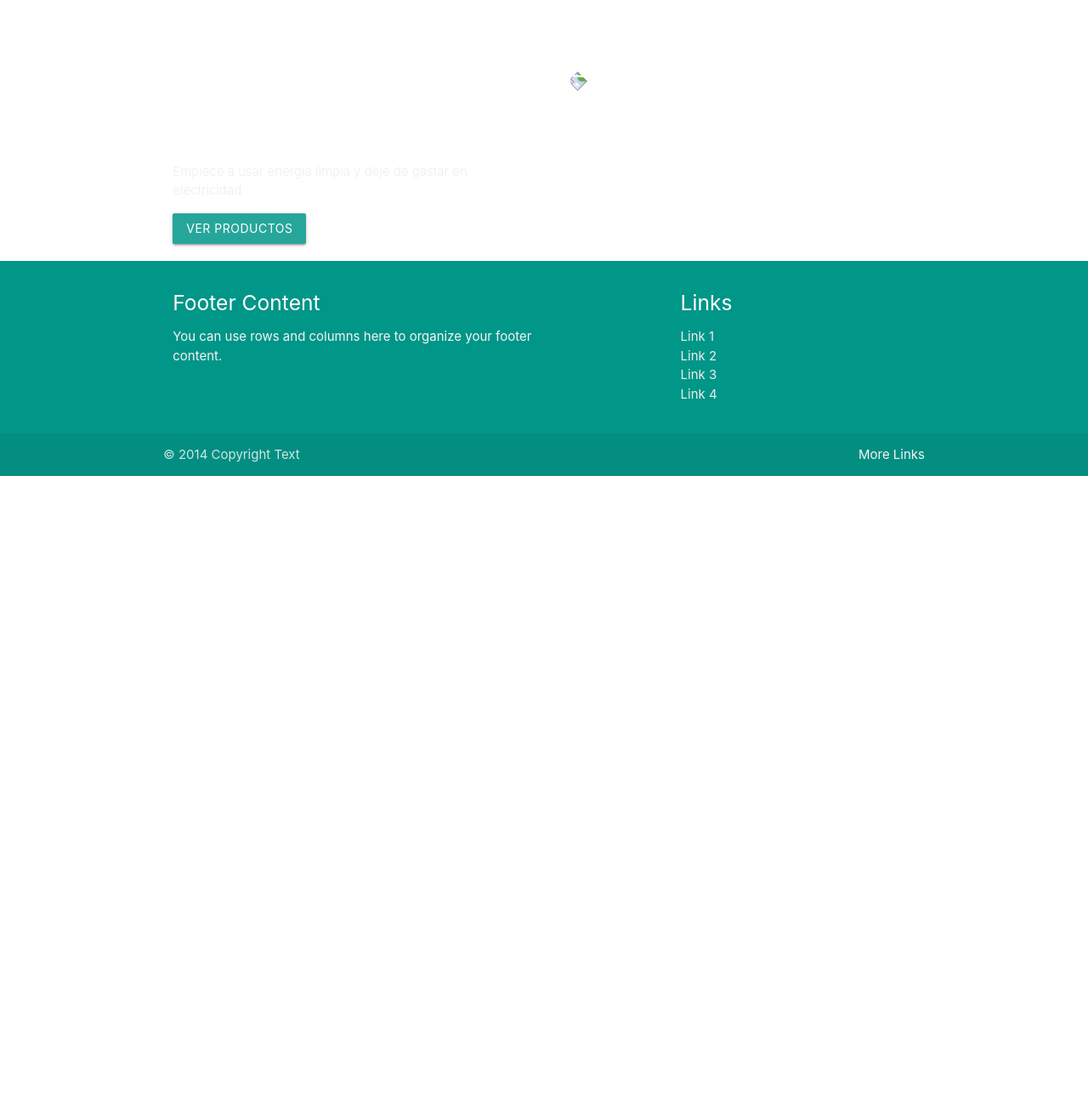
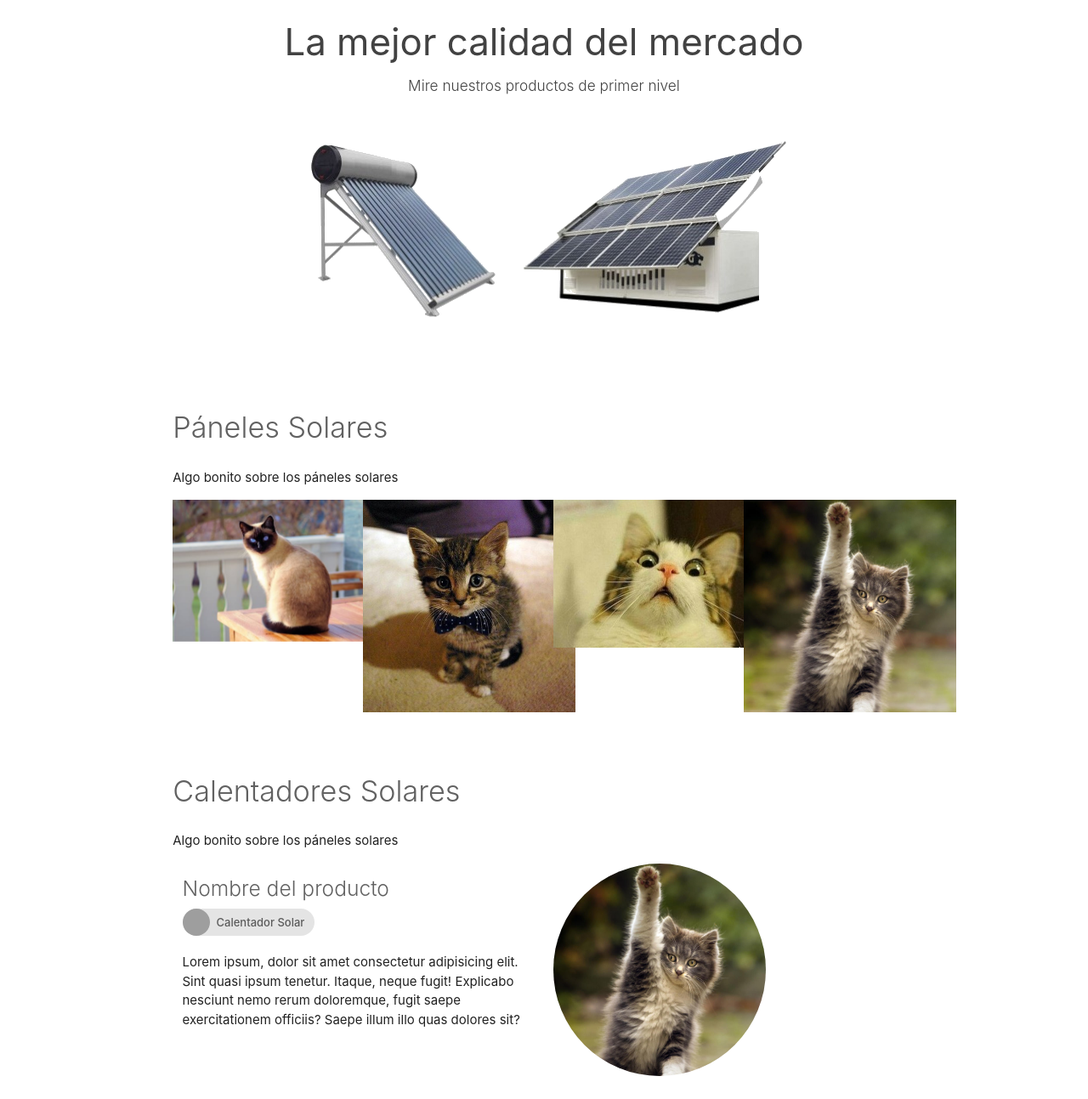
Before and after one commit to ferceballos/EcoSol, a plain HTML site: page products.html in a window 1280 px wide. Shown: the part 67-1360 px from the top of the page at 85% size. Before the commit the page ends 800 px from the top, so only its background shows below. Drawn offline with Linux system fonts and the light colour scheme; grey boxes are pictures that could not be loaded.

Commit message:
Added products section

```diff
--- a/js/initializations.js
+++ b/js/initializations.js
@@ -9,3 +9,21 @@ $('#collapsibleTwo').collapsible();
 
 var elem = document.querySelector('.collapsibleTwo');
 var instance = M.Collapsible.init(elem, {});
+
+var elem = document.querySelector('.panel1');
+var instance = M.Materialbox.init(elem, {});
+
+var elem = document.querySelector('.panel2');
+var instance = M.Materialbox.init(elem, {});
+
+var elem = document.querySelector('.panel3');
+var instance = M.Materialbox.init(elem, {});
+
+var elem = document.querySelector('.panel4');
+var instance = M.Materialbox.init(elem, {});
+
+var elem = document.querySelector('.panel5');
+var instance = M.Materialbox.init(elem, {});
+
+var elem = document.querySelector('.dropdown-trigger');
+var instance = M.Dropdown.init(elem, {});
--- a/alternative.html
+++ b/products.html
@@ -7,14 +7,14 @@
     <!--Import materialize.css-->
     <link type="text/css" rel="stylesheet" href="css/materialize.min.css" media="screen,projection" />
 
-    <link rel="stylesheet" href="css/style2.css">
+    <link rel="stylesheet" href="scss/home.css">
     <!--Let browser know website is optimized for mobile-->
     <meta name="viewport" content="width=device-width, initial-scale=1.0" />
 </head>
 
 <body>
     <header>
-        <nav class="theme z-depth-0">
+        <nav class="clear-nav z-depth-0">
             <div class="nav-wrapper container">
                 <a href="#" class="brand-logo">Logo</a>
                 <ul id="nav-mobile" class="right hide-on-med-and-down">
@@ -34,26 +34,59 @@
 
 
     <main>
-        <img class="coverpicture circled rotating" src="img/sunny.png">
+        <div name="productsHead" class=" center-align">
+            <h3 class="grey-text text-darken-3 ">La mejor calidad del mercado</h3>
+            <h6 class="grey-text text-darken-3 light">Mire nuestros productos de primer nivel</h6>
+            <img src="img/equipment.png" class="centerImage responsive-img" alt="">
+        </div>
 
-        <div class="row white">
-            <div class="container valign-wrapper">
-                <div class="col s12 m6">
-                    <div class="caption left-align">
-                        <h4 class="white-text">Use la energía del sol</h4>
-                        <p class="light grey-text text-lighten-3">Empiece a usar energía limpia y deje de gastar en electricidad</p>
-                        <a class="waves-effect waves-light btn">Ver Productos</a>
+        <div name="solar-panels" class="row container mtb">
+            <h4 class="col s12 light grey-text text-darken-2">Páneles Solares</h4>
+            <p class="col s12">Algo bonito sobre los páneles solares</p>
+
+            <div class="col s12 m6 l3 crop mb1">
+                <img class="panel1 materialboxed img" data-caption="A picture of a way with a group of trees in a park" width="250" src="img/paneles/1.jpeg">
+            </div>
+
+            <div class="col s12 m6 l3 crop mb1">
+                <img class="panel2 materialboxed img" data-caption="A picture of a way with a group of trees in a park" width="250" src="img/paneles/2.jpeg">
+            </div>
+
+            <div class="col s12 m6 l3 crop mb1">
+                <img class="panel3 materialboxed img" data-caption="A picture of a way with a group of trees in a park" width="250" src="img/paneles/3.jpg">
+            </div>
+
+            <div class="col s12 m6 l3 crop mb1">
+                <img class="panel    materialboxed img" data-caption="A picture of a way with a group of trees in a park" width="250" src="img/paneles/4.jpg">
+            </div>
+        </div>
+
+        <div name="solar-panels" class="row container mtb">
+            <h4 class="col s12 light grey-text text-darken-2">Calentadores Solares</h4>
+            <p class="col s12">Algo bonito sobre los páneles solares</p>
+
+            <div class="col s12 crop mb1">
+                <div class="col s6">
+                    <h5 class="light grey-text text text-darken-2">Nombre del producto</h5>
+                    <div class="chip">
+                        <img src="https://4.bp.blogspot.com/-TjncPpmurG4/WK5qlqe66xI/AAAAAAAAZgA/trgl1Rp5nPk-EYtBDZ1sin31WqMsQzM0ACLcB/s1600/Chinchilla-cameron-adorable%2B%252812%2529.jpg" alt="Contact Person"> Calentador Solar
+                    </div>
+                    <div>
+                        <p>Lorem ipsum, dolor sit amet consectetur adipisicing elit. Sint quasi ipsum tenetur. Itaque, neque fugit! Explicabo nesciunt nemo rerum doloremque, fugit saepe exercitationem officiis? Saepe illum illo quas dolores sit?</p>
                     </div>
                 </div>
+                <div class="col s6">
 
-                <div class="col s0 m6">
+                <img class="panel4 materialboxed img circle" data-caption="A picture of a way with a group of trees in a park" width="250" src="img/paneles/4.jpg">
+
                 </div>
             </div>
+
         </div>
     </main>
 
     <footer>
-        <footer class="page-footer teal theme">
+        <footer class="page-footer primary">
             <div class="container">
                 <div class="row footerWrapper">
                     <div class="col l6 s12">
@@ -89,6 +122,11 @@
     </footer>
 
 
+
+    <script>
+
+    </script>
+
     <script src="js/jquery.js"></script>
     <!--JavaScript at end of body for optimized loading-->
     <script src="js/materialize.min.js"></script>
--- a/scss/home.sass
+++ b/scss/home.sass
@@ -1,4 +1,4 @@
-$primary: #039be5 !default
+$primary: #43a047 !default
 $rotationDelay: 8s !default
 $hoverCardsDelay: 0.2s !default
 
```
Also changed, not shown: index.html (+25 -10 lines), references.txt (added, +14 -0 lines), img/paneles/1.jpeg (added), img/paneles/2.jpeg (added), img/paneles/3.jpg (added), img/paneles/4.jpg (added), img/paneles/5.webp (added), img/paneles/6.jpg (added), scss/home.css.
